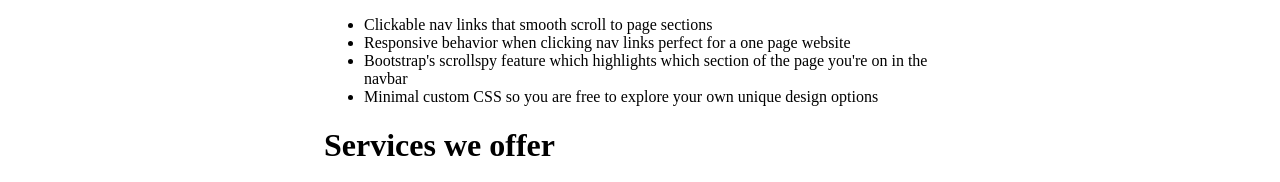
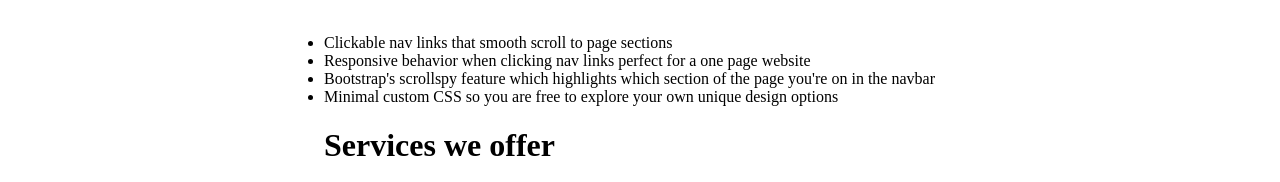
Before and after one commit to Elvin944/website, a plain HTML site: page website 2/index.html in a window 1280 px wide. Shown: the part 589-771 px from the top of the page. Drawn offline with Linux system fonts and the light colour scheme.

Commit message:
Last commit

```diff
--- a/website 2/index.html
+++ b/website 2/index.html
@@ -5,6 +5,7 @@
     <meta http-equiv="X-UA-Compatible" content="IE=edge">
     <meta name="viewport" content="width=device-width, initial-scale=1.0">
     <link rel="icon" href="/download - Kopya.png" type="image/x-icon">
+      <link rel="stylesheet" href="style.css">
     <title>Scrolling Nav</title>
 </head>
 <body>
@@ -22,7 +23,7 @@
 <div style="width:50%; height:100%; margin: auto;">
     <h1 style="text-align:left; "><b> About this page </b></h1>
     <h3 style="text-align:left;" >This is a great place to talk about your webpage. This template is purposefully unstyled so you can use it as a boilerplate or starting point for you own landing page designs! This template features:</h3>
-<ul>
+<ul class="d-inline">
     <li>Clickable nav links that smooth scroll to page sections</li>
     <li>Responsive behavior when clicking nav links perfect for a one page website</li>
     <li>Bootstrap's scrollspy feature which highlights which section of the page you're on in the navbar</li>
--- a/website 2/style.css
+++ b/website 2/style.css
@@ -1,3 +1,3 @@
-.d-none{
-    display: inline-block;
+.d-inline{
+    display: inline;
 }
```
Also changed, not shown: website 1/index.html (+0 -1 lines).
